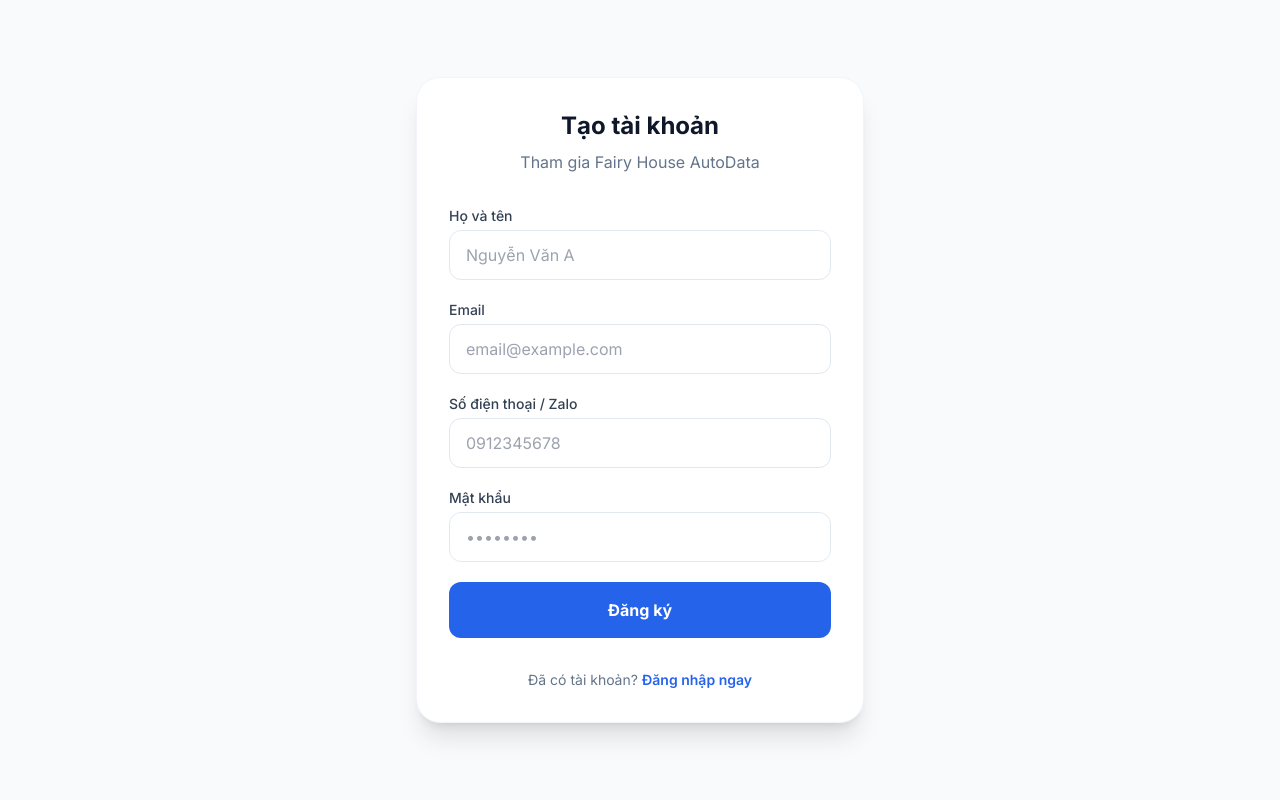
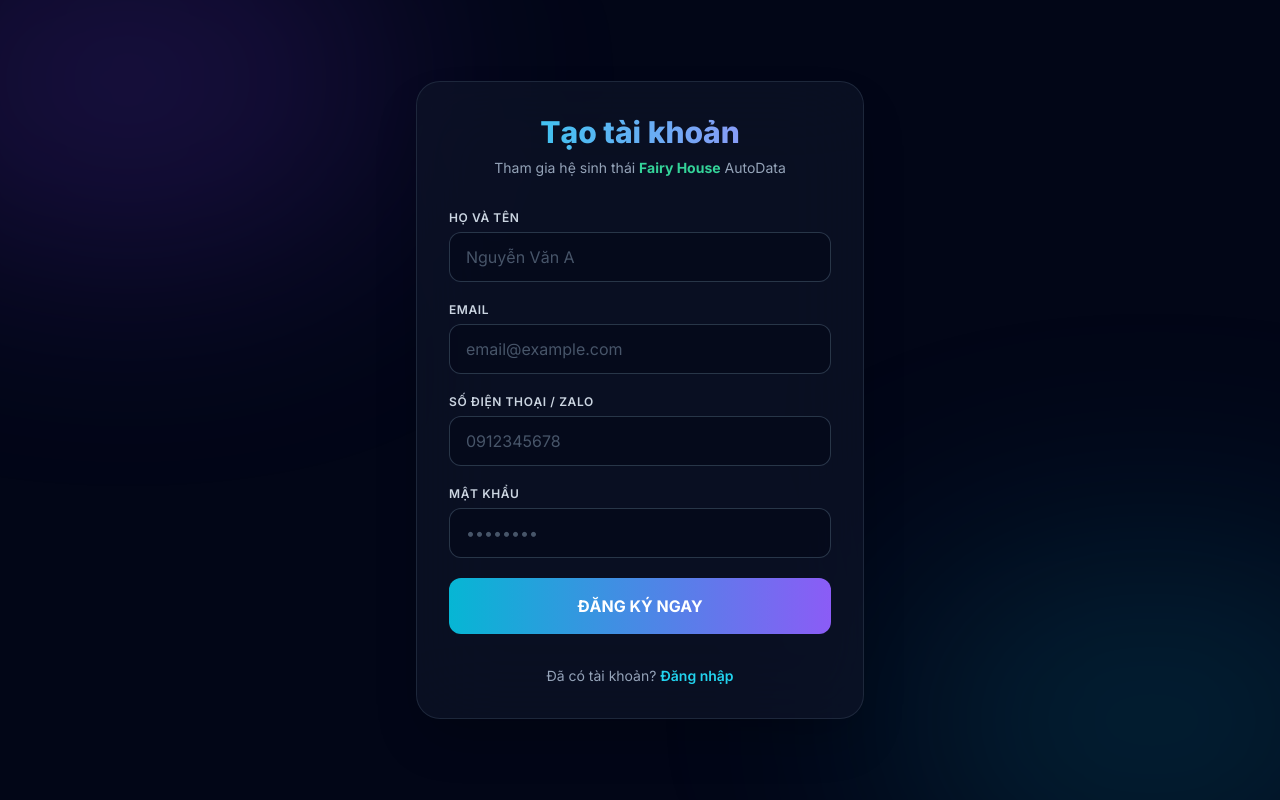
Before and after one commit to fairyautomation-byte/fairy-house-keys, a Next.js app: page /register in a window 1280 px wide. Built offline with nearby package versions, Linux system fonts and the light colour scheme.

Commit message:
style: redesign auth pages to dark aurora tech theme

```diff
--- a/src/app/login/page.tsx
+++ b/src/app/login/page.tsx
@@ -46,38 +46,42 @@ function LoginContent() {
   };
 
   return (
-    <div className="min-h-screen bg-slate-50 flex items-center justify-center p-4">
-      <div className="max-w-md w-full bg-white rounded-3xl shadow-xl border border-slate-100 overflow-hidden">
+    <div className="min-h-screen bg-slate-950 flex items-center justify-center p-4 relative overflow-hidden font-sans">
+      {/* Background Aurora Orbs */}
+      <div className="absolute top-[-10%] left-[-10%] w-[40%] h-[40%] rounded-full bg-violet-600/20 blur-[120px] pointer-events-none"></div>
+      <div className="absolute bottom-[-10%] right-[-10%] w-[40%] h-[40%] rounded-full bg-cyan-600/20 blur-[120px] pointer-events-none"></div>
+
+      <div className="max-w-md w-full bg-slate-900/60 backdrop-blur-2xl rounded-3xl shadow-2xl border border-slate-700/50 overflow-hidden relative z-10">
         <div className="p-8">
           <div className="text-center mb-8">
-            <h1 className="text-2xl font-bold text-slate-900">Đăng nhập</h1>
-            <p className="text-slate-500 mt-2">Chào mừng trở lại Fairy House</p>
+            <h1 className="text-3xl font-extrabold text-transparent bg-clip-text bg-gradient-to-r from-cyan-400 to-violet-400 mb-2">Đăng nhập</h1>
+            <p className="text-slate-400 text-sm">Chào mừng trở lại <strong className="text-emerald-400">Fairy House</strong></p>
           </div>
 
           {error && (
-            <div className="mb-6 p-4 rounded-xl bg-red-50 text-red-600 text-sm font-medium border border-red-100">
+            <div className="mb-6 p-4 rounded-xl bg-rose-500/10 text-rose-400 text-sm font-medium border border-rose-500/20">
               {error}
             </div>
           )}
 
           <form onSubmit={handleSubmit} className="space-y-5">
             <div>
-              <label className="block text-sm font-medium text-slate-700 mb-1">Email</label>
-              <input required type="email" className="w-full px-4 py-3 rounded-xl border border-slate-200 focus:ring-2 focus:ring-blue-500 focus:border-blue-500 outline-none transition-all" value={form.email} onChange={e => setForm({...form, email: e.target.value})} placeholder="email@example.com" />
+              <label className="block text-xs font-semibold text-slate-300 uppercase tracking-wider mb-1.5">Email</label>
+              <input required type="email" className="w-full px-4 py-3 rounded-xl bg-slate-950/50 border border-slate-700/80 text-white placeholder:text-slate-600 focus:ring-2 focus:ring-cyan-500/50 focus:border-cyan-500 outline-none transition-all" value={form.email} onChange={e => setForm({...form, email: e.target.value})} placeholder="email@example.com" />
             </div>
 
             <div>
-              <label className="block text-sm font-medium text-slate-700 mb-1">Mật khẩu</label>
-              <input required type="password" className="w-full px-4 py-3 rounded-xl border border-slate-200 focus:ring-2 focus:ring-blue-500 focus:border-blue-500 outline-none transition-all" value={form.password} onChange={e => setForm({...form, password: e.target.value})} placeholder="••••••••" />
+              <label className="block text-xs font-semibold text-slate-300 uppercase tracking-wider mb-1.5">Mật khẩu</label>
+              <input required type="password" className="w-full px-4 py-3 rounded-xl bg-slate-950/50 border border-slate-700/80 text-white placeholder:text-slate-600 focus:ring-2 focus:ring-cyan-500/50 focus:border-cyan-500 outline-none transition-all" value={form.password} onChange={e => setForm({...form, password: e.target.value})} placeholder="••••••••" />
             </div>
 
-            <button disabled={loading} type="submit" className="w-full py-4 rounded-xl bg-blue-600 text-white font-bold hover:bg-blue-700 disabled:opacity-50 transition-colors mt-4">
-              {loading ? 'Đang xử lý...' : 'Đăng nhập'}
+            <button disabled={loading} type="submit" className="w-full py-4 rounded-xl bg-gradient-to-r from-cyan-500 to-violet-500 text-white font-bold hover:shadow-[0_0_20px_rgba(6,182,212,0.4)] disabled:opacity-50 transition-all mt-6">
+              {loading ? 'Đang xử lý...' : 'ĐĂNG NHẬP'}
             </button>
           </form>
 
-          <div className="mt-8 text-center text-sm text-slate-500">
-            Chưa có tài khoản? <Link href={`/register${defaultPlan ? `?plan=${defaultPlan}` : ''}`} className="text-blue-600 font-semibold hover:underline">Đăng ký ngay</Link>
+          <div className="mt-8 text-center text-sm text-slate-400">
+            Chưa có tài khoản? <Link href={`/register${defaultPlan ? `?plan=${defaultPlan}` : ''}`} className="text-cyan-400 font-semibold hover:text-cyan-300 transition-colors hover:underline">Đăng ký ngay</Link>
           </div>
         </div>
       </div>
--- a/src/app/register/page.tsx
+++ b/src/app/register/page.tsx
@@ -45,48 +45,52 @@ function RegisterContent() {
   };
 
   return (
-    <div className="min-h-screen bg-slate-50 flex items-center justify-center p-4">
-      <div className="max-w-md w-full bg-white rounded-3xl shadow-xl border border-slate-100 overflow-hidden">
+    <div className="min-h-screen bg-slate-950 flex items-center justify-center p-4 relative overflow-hidden font-sans">
+      {/* Background Aurora Orbs */}
+      <div className="absolute top-[-10%] left-[-10%] w-[40%] h-[40%] rounded-full bg-violet-600/20 blur-[120px] pointer-events-none"></div>
+      <div className="absolute bottom-[-10%] right-[-10%] w-[40%] h-[40%] rounded-full bg-cyan-600/20 blur-[120px] pointer-events-none"></div>
+
+      <div className="max-w-md w-full bg-slate-900/60 backdrop-blur-2xl rounded-3xl shadow-2xl border border-slate-700/50 overflow-hidden relative z-10">
         <div className="p-8">
           <div className="text-center mb-8">
-            <h1 className="text-2xl font-bold text-slate-900">Tạo tài khoản</h1>
-            <p className="text-slate-500 mt-2">Tham gia Fairy House AutoData</p>
+            <h1 className="text-3xl font-extrabold text-transparent bg-clip-text bg-gradient-to-r from-cyan-400 to-violet-400 mb-2">Tạo tài khoản</h1>
+            <p className="text-slate-400 text-sm">Tham gia hệ sinh thái <strong className="text-emerald-400">Fairy House</strong> AutoData</p>
           </div>
 
           {error && (
-            <div className="mb-6 p-4 rounded-xl bg-red-50 text-red-600 text-sm font-medium border border-red-100">
+            <div className="mb-6 p-4 rounded-xl bg-rose-500/10 text-rose-400 text-sm font-medium border border-rose-500/20">
               {error}
             </div>
           )}
 
           <form onSubmit={handleSubmit} className="space-y-5">
             <div>
-              <label className="block text-sm font-medium text-slate-700 mb-1">Họ và tên</label>
-              <input required type="text" className="w-full px-4 py-3 rounded-xl border border-slate-200 focus:ring-2 focus:ring-blue-500 focus:border-blue-500 outline-none transition-all" value={form.fullName} onChange={e => setForm({...form, fullName: e.target.value})} placeholder="Nguyễn Văn A" />
+              <label className="block text-xs font-semibold text-slate-300 uppercase tracking-wider mb-1.5">Họ và tên</label>
+              <input required type="text" className="w-full px-4 py-3 rounded-xl bg-slate-950/50 border border-slate-700/80 text-white placeholder:text-slate-600 focus:ring-2 focus:ring-cyan-500/50 focus:border-cyan-500 outline-none transition-all" value={form.fullName} onChange={e => setForm({...form, fullName: e.target.value})} placeholder="Nguyễn Văn A" />
             </div>
 
             <div>
-              <label className="block text-sm font-medium text-slate-700 mb-1">Email</label>
-              <input required type="email" className="w-full px-4 py-3 rounded-xl border border-slate-200 focus:ring-2 focus:ring-blue-500 focus:border-blue-500 outline-none transition-all" value={form.email} onChange={e => setForm({...form, email: e.target.value})} placeholder="email@example.com" />
+              <label className="block text-xs font-semibold text-slate-300 uppercase tracking-wider mb-1.5">Email</label>
+              <input required type="email" className="w-full px-4 py-3 rounded-xl bg-slate-950/50 border border-slate-700/80 text-white placeholder:text-slate-600 focus:ring-2 focus:ring-cyan-500/50 focus:border-cyan-500 outline-none transition-all" value={form.email} onChange={e => setForm({...form, email: e.target.value})} placeholder="email@example.com" />
             </div>
 
             <div>
-              <label className="block text-sm font-medium text-slate-700 mb-1">Số điện thoại / Zalo</label>
-              <input type="text" className="w-full px-4 py-3 rounded-xl border border-slate-200 focus:ring-2 focus:ring-blue-500 focus:border-blue-500 outline-none transition-all" value={form.zalo} onChange={e => setForm({...form, zalo: e.target.value})} placeholder="0912345678" />
+              <label className="block text-xs font-semibold text-slate-300 uppercase tracking-wider mb-1.5">Số điện thoại / Zalo</label>
+              <input type="text" className="w-full px-4 py-3 rounded-xl bg-slate-950/50 border border-slate-700/80 text-white placeholder:text-slate-600 focus:ring-2 focus:ring-cyan-500/50 focus:border-cyan-500 outline-none transition-all" value={form.zalo} onChange={e => setForm({...form, zalo: e.target.value})} placeholder="0912345678" />
             </div>
 
             <div>
-              <label className="block text-sm font-medium text-slate-700 mb-1">Mật khẩu</label>
-              <input required type="password" className="w-full px-4 py-3 rounded-xl border border-slate-200 focus:ring-2 focus:ring-blue-500 focus:border-blue-500 outline-none transition-all" value={form.password} onChange={e => setForm({...form, password: e.target.value})} placeholder="••••••••" />
+              <label className="block text-xs font-semibold text-slate-300 uppercase tracking-wider mb-1.5">Mật khẩu</label>
+              <input required type="password" className="w-full px-4 py-3 rounded-xl bg-slate-950/50 border border-slate-700/80 text-white placeholder:text-slate-600 focus:ring-2 focus:ring-cyan-500/50 focus:border-cyan-500 outline-none transition-all" value={form.password} onChange={e => setForm({...form, password: e.target.value})} placeholder="••••••••" />
             </div>
 
-            <button disabled={loading} type="submit" className="w-full py-4 rounded-xl bg-blue-600 text-white font-bold hover:bg-blue-700 disabled:opacity-50 transition-colors mt-4">
-              {loading ? 'Đang xử lý...' : 'Đăng ký'}
+            <button disabled={loading} type="submit" className="w-full py-4 rounded-xl bg-gradient-to-r from-cyan-500 to-violet-500 text-white font-bold hover:shadow-[0_0_20px_rgba(6,182,212,0.4)] disabled:opacity-50 transition-all mt-6">
+              {loading ? 'Đang xử lý...' : 'ĐĂNG KÝ NGAY'}
             </button>
           </form>
 
-          <div className="mt-8 text-center text-sm text-slate-500">
-            Đã có tài khoản? <Link href={`/login?plan=${defaultPlan}`} className="text-blue-600 font-semibold hover:underline">Đăng nhập ngay</Link>
+          <div className="mt-8 text-center text-sm text-slate-400">
+            Đã có tài khoản? <Link href={`/login?plan=${defaultPlan}`} className="text-cyan-400 font-semibold hover:text-cyan-300 transition-colors hover:underline">Đăng nhập</Link>
           </div>
         </div>
       </div>
```
